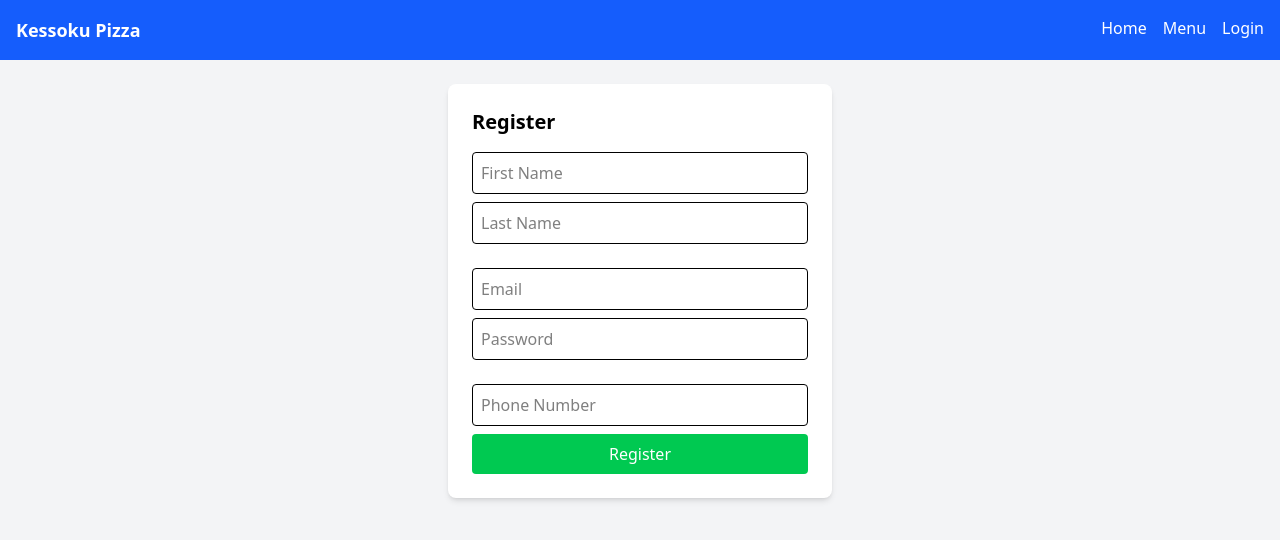
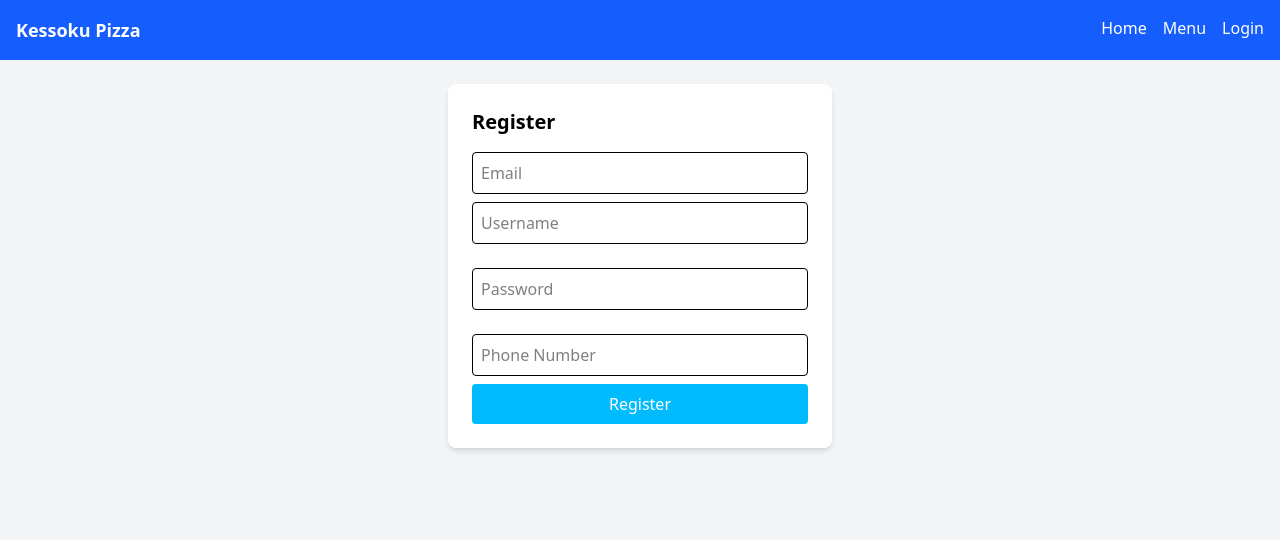
Before and after one commit to zenxha/cs166-project, a Vue app in the folder frontend/: page /register in a window 1280 px wide. Shown: the top 540 px of the page. Built offline with nearby package versions, Linux system fonts and the light colour scheme.

Commit message:
Restyle and update prettier

```diff
--- a/frontend/src/components/MenuItemCard.vue
+++ b/frontend/src/components/MenuItemCard.vue
@@ -14,7 +14,7 @@ defineProps<{ item: MenuItem; buttonLabel?: string; buttonAction?: (item: MenuIt
     <button
       v-if="buttonLabel && buttonAction"
       @click="buttonAction(item)"
-      class="mt-2 rounded bg-blue-500 px-4 py-2 text-white"
+      class="mt-2 cursor-pointer rounded bg-blue-500 px-4 py-2 text-white hover:bg-blue-700"
     >
       {{ buttonLabel }}
     </button>
--- a/frontend/src/components/NavBar.vue
+++ b/frontend/src/components/NavBar.vue
@@ -7,6 +7,7 @@ const router = useRouter();
 
 const handleLogout = async () => {
   authStore.logout();
+  router.push('/login');
 };
 </script>
 
--- a/frontend/src/mocks/handler.ts
+++ b/frontend/src/mocks/handler.ts
@@ -18,8 +18,7 @@ interface OrderRequest {
 }
 
 interface RegisterRequest {
-  fname: string;
-  lname: string;
+  login: string;
   email: string;
   password: string;
   phoneNum: string;
@@ -136,9 +135,9 @@ let mockUserProfile: UserProfile = {
 export const handlers = [
   // Mock user register
   http.post('/api/auth/register', async ({ request }) => {
-    const { fname, lname, email, password, phoneNum } = (await request.json()) as RegisterRequest;
+    const { login, email, password, phoneNum } = (await request.json()) as RegisterRequest;
 
-    if (!fname || !lname || !email || !password || !phoneNum) {
+    if (!login || !email || !password || !phoneNum) {
       return new HttpResponse(null, { status: 400 });
     }
 
--- a/frontend/src/pages/LoginPage.vue
+++ b/frontend/src/pages/LoginPage.vue
@@ -42,7 +42,12 @@ const login = async () => {
         placeholder="Password"
         class="mb-2 w-full rounded border p-2"
       />
-      <button @click="login" class="mt-4 w-full rounded bg-blue-500 p-2 text-white">Login</button>
+      <button
+        @click="login"
+        class="mt-4 w-full cursor-pointer rounded bg-blue-500 p-2 text-white hover:bg-blue-700"
+      >
+        Login
+      </button>
 
       <p v-if="errorMessage" class="mt-2 text-red-500">{{ errorMessage }}</p>
 
--- a/frontend/src/pages/PlaceOrderPage.vue
+++ b/frontend/src/pages/PlaceOrderPage.vue
@@ -10,7 +10,9 @@ import CartSummary from '@/components/CartSummary.vue';
 const menuStore = useMenuStore();
 const orderStore = useOrderStore();
 const authStore = useAuthStore();
+
 const orderMessage = ref<string | null>(null);
+const messageType = ref<'success' | 'error' | null>(null);
 
 onMounted(() => {
   menuStore.fetchMenu();
@@ -20,10 +22,12 @@ onMounted(() => {
 const handleOrder = async () => {
   if (!authStore.isAuthenticated) {
     orderMessage.value = 'You must be logged in to place an order.';
+    messageType.value = 'error';
     return;
   }
 
   const result = await orderStore.placeOrder();
+  messageType.value = result.success ? 'success' : 'error';
   orderMessage.value = result.message;
 };
 
@@ -67,13 +71,17 @@ console.log(orderStore.stores);
     <button
       @click="handleOrder"
       :disabled="!authStore.isAuthenticated"
-      class="mt-4 w-full rounded bg-green-500 px-4 py-2 text-white"
+      class="mt-4 w-full cursor-pointer rounded bg-blue-500 px-4 py-2 text-white hover:bg-blue-700"
     >
       Place Order
     </button>
 
     <!-- Order Confirmation -->
-    <p v-if="orderMessage" class="mt-2 text-center text-lg font-semibold text-green-600">
+    <p
+      v-if="orderMessage"
+      class="mt-2 text-center text-lg font-semibold"
+      :class="messageType === 'error' ? 'text-red-500' : 'text-green-500'"
+    >
       {{ orderMessage }}
     </p>
   </div>
--- a/frontend/src/pages/RegisterPage.vue
+++ b/frontend/src/pages/RegisterPage.vue
@@ -5,8 +5,7 @@ import { useRouter } from 'vue-router';
 
 const router = useRouter();
 
-const fname = ref('');
-const lname = ref('');
+const login = ref('');
 const email = ref('');
 const password = ref('');
 const phoneNum = ref('');
@@ -17,22 +16,21 @@ const registerUser = async () => {
   errorMessage.value = '';
   successMessage.value = '';
 
-  if (!fname.value || !lname.value || !email.value || !password.value || !phoneNum.value) {
+  if (!login.value || !email.value || !password.value || !phoneNum.value) {
     errorMessage.value = 'All fields are required.';
     return;
   }
 
   try {
     const response = await axios.post('/api/auth/register', {
-      fname: fname.value,
-      lname: lname.value,
+      login: login.value,
       email: email.value,
       password: password.value,
       phoneNum: phoneNum.value,
     });
 
     successMessage.value = response.data.message;
-    setTimeout(() => router.push('/login'), 2000); // Redirect after success
+    setTimeout(() => router.push('/login'), 500); // Redirect after success
   } catch (error) {
     errorMessage.value = 'Registration failed. Please try again.';
   }
@@ -43,24 +41,17 @@ const registerUser = async () => {
   <div class="flex min-h-screen flex-grow flex-col items-center py-6">
     <div class="w-96 rounded-lg bg-white p-6 shadow-md">
       <h2 class="mb-4 text-xl font-bold">Register</h2>
-
-      <input
-        v-model="fname"
-        type="text"
-        placeholder="First Name"
-        class="mb-2 w-full rounded border p-2"
-      />
-      <input
-        v-model="lname"
-        type="text"
-        placeholder="Last Name"
-        class="mb-6 w-full rounded border p-2"
-      />
       <input
         v-model="email"
         type="email"
         placeholder="Email"
         class="mb-2 w-full rounded border p-2"
+      />
+      <input
+        v-model="login"
+        type="text"
+        placeholder="Username"
+        class="mb-6 w-full rounded border p-2"
       />
       <input
         v-model="password"
@@ -75,7 +66,10 @@ const registerUser = async () => {
         class="mb-2 w-full rounded border p-2"
       />
 
-      <button @click="registerUser" class="w-full rounded bg-green-500 p-2 text-white">
+      <button
+        @click="registerUser"
+        class="w-full cursor-pointer rounded bg-sky-400 p-2 text-white hover:bg-sky-600"
+      >
         Register
       </button>
 
--- a/frontend/src/stores/global.ts
+++ b/frontend/src/stores/global.ts
@@ -1,7 +1,5 @@
 import { defineStore } from 'pinia';
 import { ref } from 'vue';
-import { useRouter } from 'vue-router';
-const router = useRouter();
 
 export const useGlobalStore = defineStore('global', () => {
   const logoutListeners = ref<Array<() => void>>([]);
@@ -15,8 +13,6 @@ export const useGlobalStore = defineStore('global', () => {
   function triggerLogout() {
     logoutListeners.value.forEach((callback) => callback()); // Call all registered listeners
     logoutListeners.value = []; // Clear listeners after logout
-
-    router.push('/login');
   }
 
   return { registerLogoutListener, triggerLogout };
```
